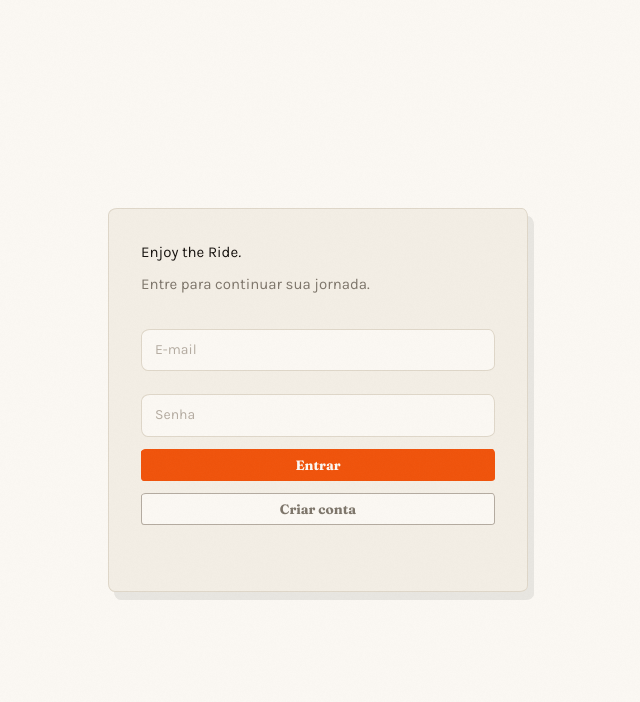
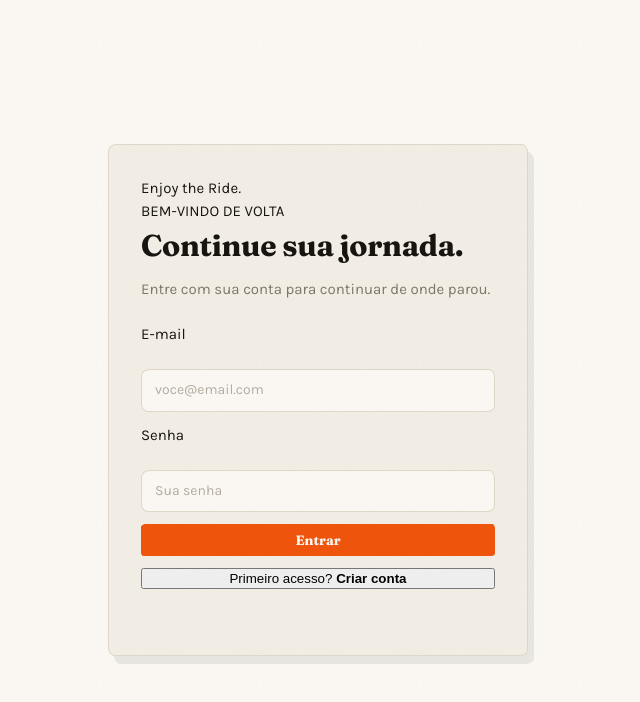
Before and after one commit to leleuabdala/enjoy-the-ride, a website built with Vite: page index.html in a window 1280 px wide. Shown: the whole page, without its empty margins (322-962 px from the left). Built offline with nearby package versions, Linux system fonts and the light colour scheme; no server answers.

Commit message:
Add complete account creation form

```diff
--- a/index.html
+++ b/index.html
@@ -14,12 +14,18 @@
 <div class="auth-gate" id="auth-gate">
   <div class="auth-card">
     <div class="logo">Enjoy the Ride<em>.</em></div>
-    <p>Entre para continuar sua jornada.</p>
-    <form id="auth-form">
-      <input class="field" id="auth-email" type="email" autocomplete="email" placeholder="E-mail" required>
-      <input class="field" id="auth-password" type="password" autocomplete="current-password" placeholder="Senha" minlength="6" required>
+    <div class="auth-kicker" id="auth-kicker">BEM-VINDO DE VOLTA</div>
+    <h1 id="auth-title">Continue sua jornada.</h1>
+    <p id="auth-copy">Entre com sua conta para continuar de onde parou.</p>
+    <form id="auth-form" novalidate>
+      <label class="auth-label" for="auth-email">E-mail</label>
+      <input class="field" id="auth-email" type="email" autocomplete="email" placeholder="voce@email.com" required>
+      <label class="auth-label" for="auth-password">Senha</label>
+      <input class="field" id="auth-password" type="password" autocomplete="current-password" placeholder="Sua senha" minlength="6" required>
+      <label class="auth-label" id="auth-confirm-label" for="auth-confirm" hidden>Confirmar senha</label>
+      <input class="field" id="auth-confirm" type="password" autocomplete="new-password" placeholder="Repita sua senha" minlength="6" hidden>
       <button class="btn solid" id="auth-submit" type="submit">Entrar</button>
-      <button class="btn quiet" id="auth-signup" type="button">Criar conta</button>
+      <button class="auth-switch" id="auth-switch" type="button">Primeiro acesso? <b>Criar conta</b></button>
       <p class="auth-message" id="auth-message" aria-live="polite"></p>
     </form>
   </div>
```
